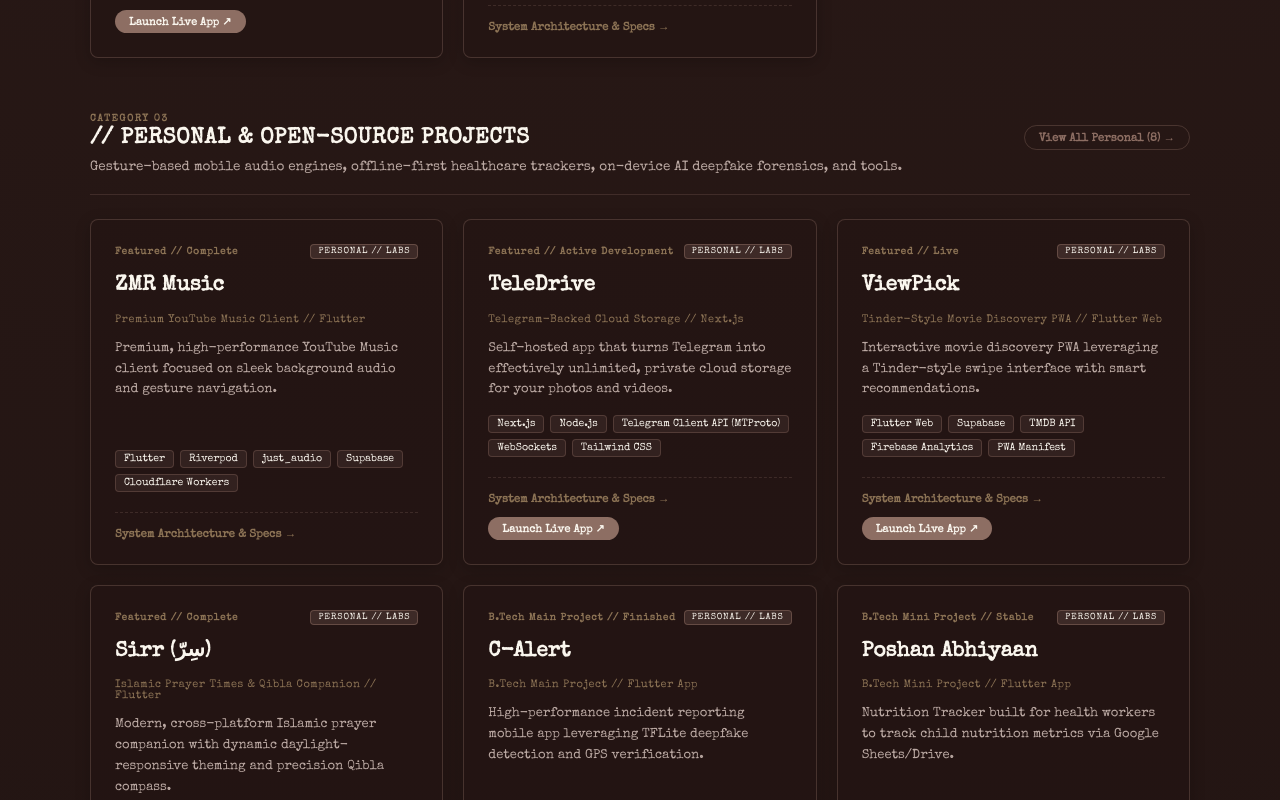
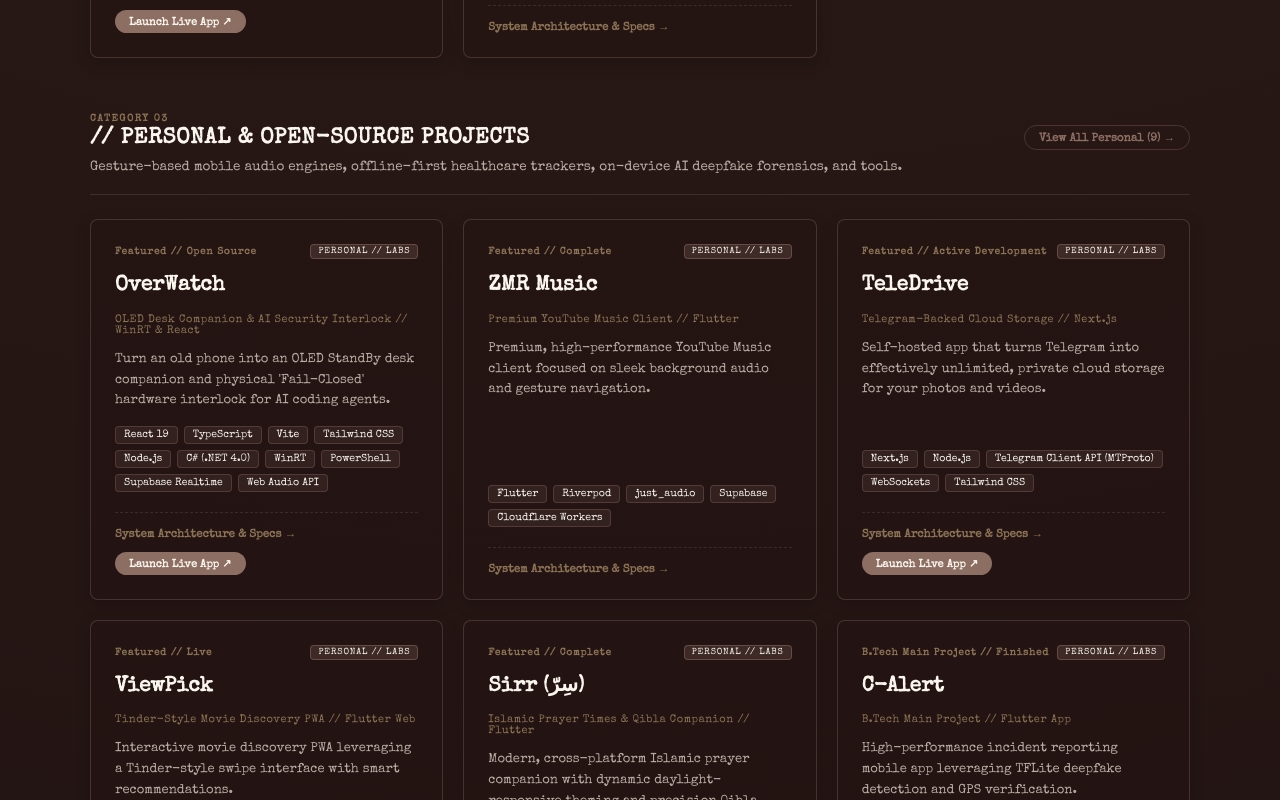
Before and after one commit to adil-rahman-3063/Adil-rahman-portfolio, a Next.js app: page /saas in a window 1280 px wide. Shown: the part 1995-2795 px from the top of the page. Built offline with nearby package versions, Linux system fonts and the light colour scheme; no server answers; the database is empty; a web font is replaced by a local one.

Commit message:
feat: sync live personal projects from Supabase, add OverWatch specs, and build 70 routes

```diff
--- a/src/app/project/[category]/[id]/page.js
+++ b/src/app/project/[category]/[id]/page.js
@@ -25,10 +25,16 @@ const githubRepoMap = {
   sirr: 'adil-rahman-3063/Sirr',
   cloudagent: 'adil-rahman-3063/cloudagent',
   fileo: 'adil-rahman-3063/fileo',
+  overwatch: 'adil-rahman-3063/OverWatch',
 };
 
 // Deep engineering architecture profiles to provide comprehensive technical depth
 const technicalDeepDives = {
+  overwatch: {
+    architecture: 'Lightweight desktop daemon built with Node.js, WinRT, and native C# (.NET 4.0) communicating with a responsive React 19/Vite StandBy OLED web deck over Supabase Realtime WebSockets and local LAN IPC.',
+    challenges: 'Windows Defender AMSI heuristic false positives on PowerShell screen capture scripts and high-DPI scaling coordinate virtualizations. Solved by building an in-memory compiled 12KB C# utility (screencap.exe) using Windows built-in csc.exe, and managing libuv socket lifecycle with stdio: ignore.',
+    security: 'Strict Fail-Closed Law: all terminal commands from autonomous coding agents (Antigravity, Claude Code) are intercepted via PreToolUse hooks. If approval is not granted on mobile within 20s or if the host disconnects, the command is terminated immediately.',
+  },
   zmr: {
     architecture: 'Engineered in Flutter utilizing Riverpod for immutable state management and strict unidirectional data flows. Audio processing relies on just_audio with background isolates and system-level media notification bindings for uninterrupted audio delivery on Android and iOS.',
     challenges: 'Solving streaming latency and dynamic crossfading without gap artifacts. Designed an in-memory queue manager that prefetches upcoming chunks and computes sinusoidal volume ramps across track transitions.',
--- a/src/data/projectsData.js
+++ b/src/data/projectsData.js
@@ -127,6 +127,51 @@ export const allProjects = [
       "niche-sites",
       "niche",
       "web-full-stack"
+    ],
+    "order": "1"
+  },
+  {
+    "id": "overwatch",
+    "title": "OverWatch",
+    "subtitle": "OLED Desk Companion & AI Security Interlock // WinRT & React",
+    "status": "Featured // Open Source",
+    "tagline": "Turn an old phone into an OLED StandBy desk companion and physical 'Fail-Closed' hardware interlock for AI coding agents.",
+    "description": "An open-source hardware interlock and StandBy desk companion that links an old smartphone to a Windows PC via Supabase Realtime WebSockets. Intercepts terminal commands from autonomous AI coding agents (Antigravity, Claude Code) with a 20-second fail-closed countdown, while rendering a 3D mechanical split-flap clock with procedural Web Audio synthesis, Windows WinRT media sessions, and PC hardware telemetry.",
+    "features": [
+      "Physical 'Fail-Closed' AI Interlock: Intercepts PreToolUse hooks from terminal coding agents, ringing the mobile deck across the room with a 20-second timeout before hard-killing unauthorized commands.",
+      "3D Mechanical Split-Flap Clock: Procedural Web Audio synthesis generating realistic plastic leaf snaps (2600Hz bandpass) and acoustic housing resonance without static audio asset lag.",
+      "True Windows WinRT Media Sessions: Isolated play, pause, and track controls for Spotify and YouTube Music without accidentally unpausing idle browser video tabs.",
+      "Live PC Hardware & Quota Telemetry: Real-time CPU, RAM, and rolling AI token reset countdown gauges beamed via low-overhead background daemons.",
+      "Bidirectional Image & Clipboard Beamer: 1-tap mobile camera snap directly to Windows clipboard, and DPI-aware desktop screenshot capture via native compiled C# engine.",
+      "Zero-Window Windows System Tray Daemon: Headless background service with auto-revive watchdog, companion port resilience, and 1-click Windows setup (setup.bat)."
+    ],
+    "tech": [
+      "React 19",
+      "TypeScript",
+      "Vite",
+      "Tailwind CSS",
+      "Node.js",
+      "C# (.NET 4.0)",
+      "WinRT",
+      "PowerShell",
+      "Supabase Realtime",
+      "Web Audio API"
+    ],
+    "links": [
+      {
+        "text": "Live Simulator",
+        "url": "https://overwatch.adilrahman.cc?utm_source=adilrahman.cc"
+      },
+      {
+        "text": "GitHub Repository",
+        "url": "https://github.com/adil-rahman-3063/OverWatch"
+      }
+    ],
+    "categories": [
+      "featured",
+      "personal",
+      "personal-project",
+      "open-source"
     ],
     "order": "1"
   },
@@ -707,7 +752,14 @@ export function projectBelongsToCategory(project, categorySlug) {
     return cats.includes('freelance');
   }
   if (slug === 'personal-project' || slug === 'personal') {
-    return cats.includes('personal');
+    return (
+      cats.includes('personal') ||
+      cats.includes('personal-project') ||
+      cats.includes('personal-projects') ||
+      cats.includes('open-source') ||
+      cats.some((c) => c.includes('personal')) ||
+      (!cats.includes('saas') && !cats.includes('freelance') && !cats.includes('niche-sites') && !cats.includes('niche-site') && !cats.includes('niche'))
+    );
   }
   return cats.includes(slug);
 }
```
Also changed, not shown: src/app/personal-projects/page.js (added, +37 -0 lines), src/app/project/ProjectsHubClient.js (+14 -1 lines), src/app/project/[category]/CategoryDirectoryClient.js (+14 -1 lines), src/app/project/[category]/page.js (+4 -3 lines), src/app/project/page.js (+4 -3 lines), 2 other files (tests, documents, lock files or other folders).
